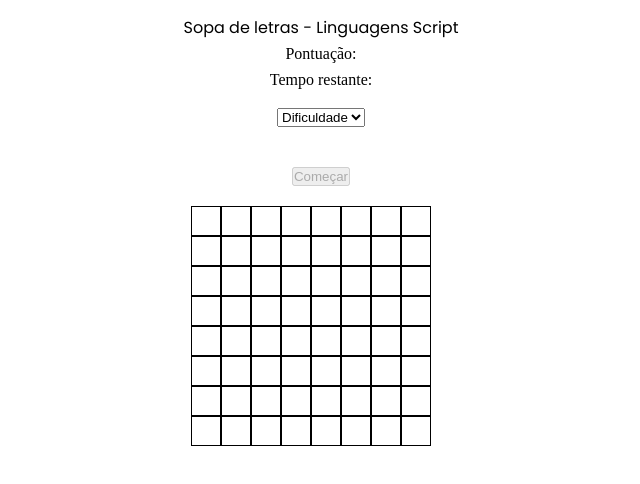
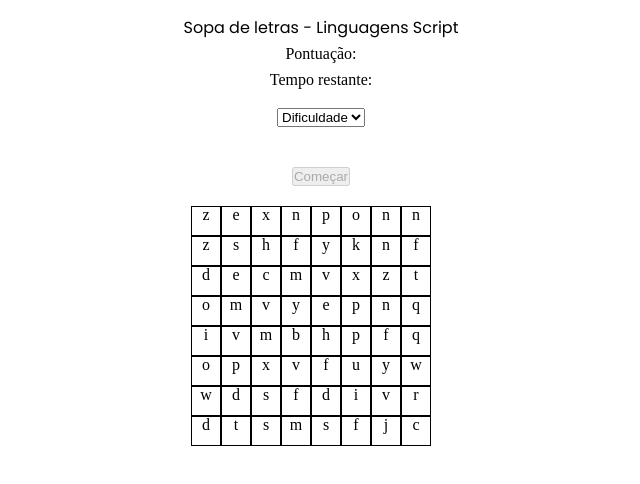
Before and after one commit to Marco-26/trabalho-pratico-ls, a React (Create React App) app: page / in a window 1280 px wide. Shown: the top 484 px of the page, without its empty margins (319-959 px from the left). Built offline with nearby package versions, Linux system fonts and the light colour scheme.

Commit message:
letras adicionadas à board

```diff
--- a/src/components/grid/grid.css
+++ b/src/components/grid/grid.css
@@ -13,6 +13,8 @@
     height: 30px;
     border: 1px solid black;
     margin:0px;
+    text-align: center;
+    align-items: center;
 }
 
 .cell:hover{
--- a/src/components/grid/grid.jsx
+++ b/src/components/grid/grid.jsx
@@ -34,10 +34,17 @@ const Grid = (props) => {
         words.push(newData[index]);
     }
 
+    function randomChar() {
+        let char = '';
+        let characters = 'abcdefghijklmnopqrstuvwxyz';
+        char = characters.charAt(Math.floor(Math.random()*characters.length));
+        return char;
+     }
+
     return(
         <div className="grid-container">
             <div className="grid">
-                {cells.map(() => <div className="cell"></div>)}
+                {cells.map(() => <div className="cell">{randomChar()}</div>)}
             </div>
             <div className="words">
                 {words.map((word) => (
```
